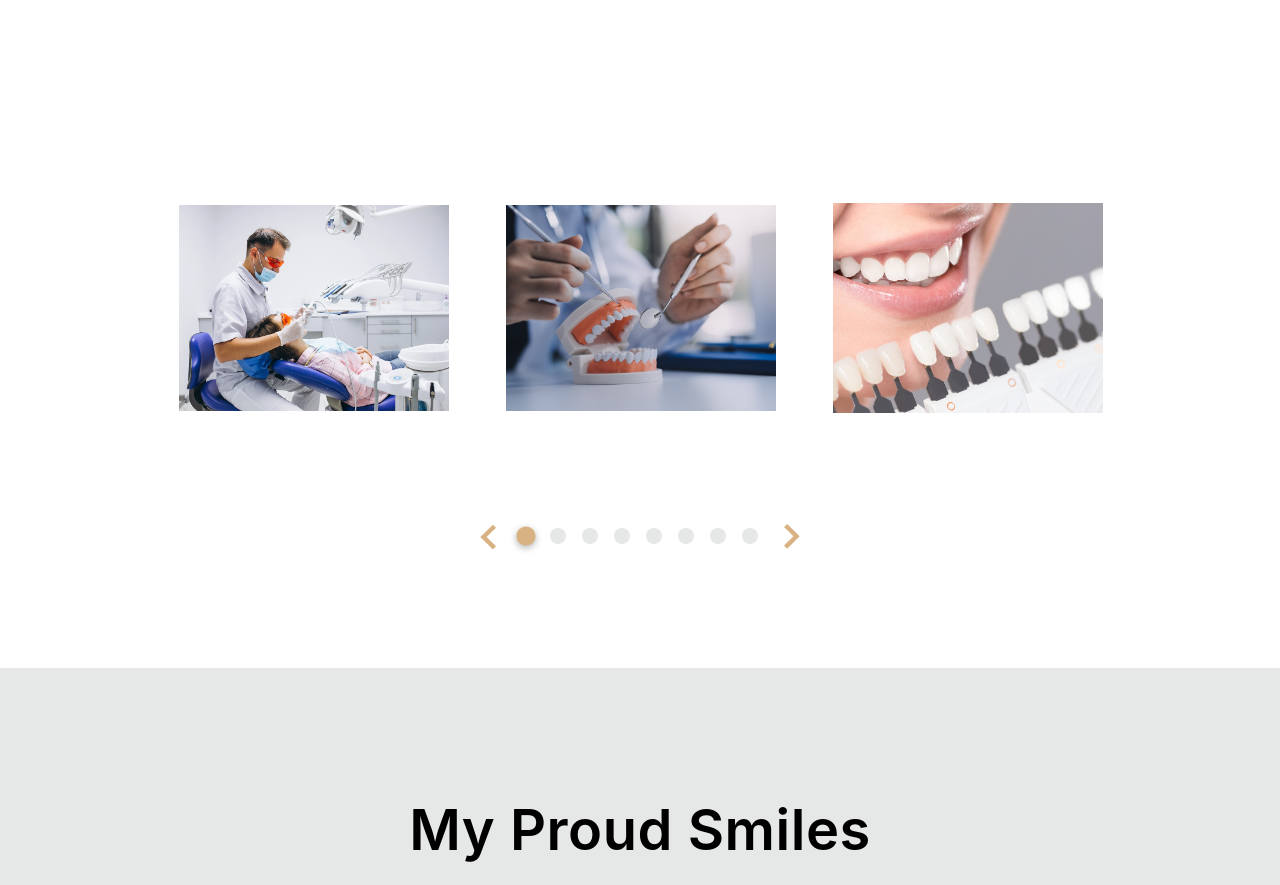
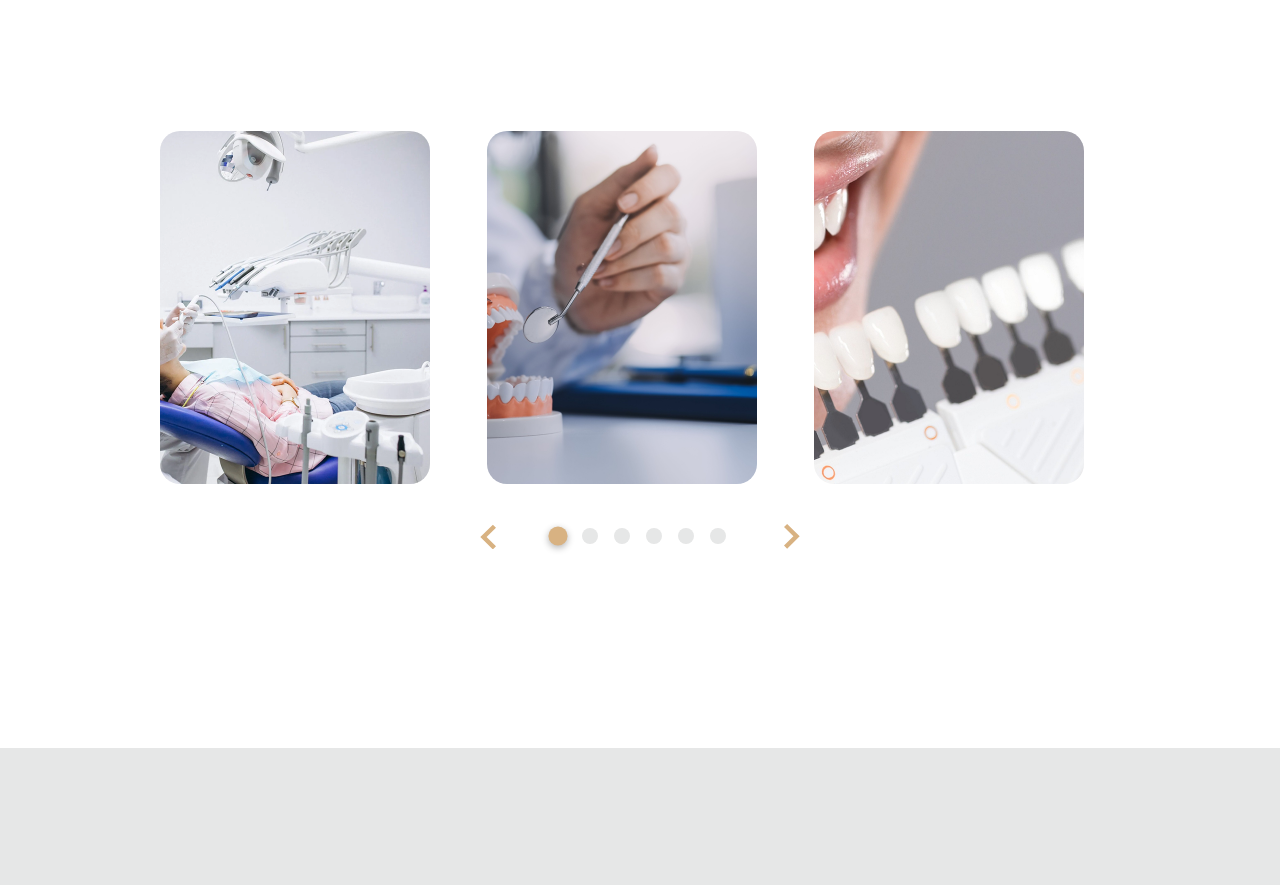
Before and after one commit to ghaffar02/new-dr-syed-qasim, a Next.js app: page /home in a window 1280 px wide. Shown: the part 3700-4585 px from the top of the page. Built offline with nearby package versions, Linux system fonts and the light colour scheme.

Commit message:
sliderData added

```diff
--- a/src/app/home/_sections/DentalSlider.tsx
+++ b/src/app/home/_sections/DentalSlider.tsx
@@ -1,17 +1,25 @@
 "use client";
 
-import React from "react";
+import React, { useState, useEffect, useRef } from "react";
 import Slider from "react-slick";
 import "slick-carousel/slick/slick.css";
 import "slick-carousel/slick/slick-theme.css";
-import { Box } from "@mui/material";
-import Image from "next/image";
+import { Box, Typography } from "@mui/material";
+import Image, { StaticImageData } from "next/image";
 import pngs from "@/_assets/pngs";
 import svgs from "@/_assets/svgs";
-import { sectionPadding } from "@/app/_utils/themes";
+import { localFontSize, sectionPadding } from "@/app/_utils/themes";
+import ButtonComponent from "@/_components/ButtonComponent";
 
 interface ArrowProps {
   onClick?: () => void;
+}
+
+interface SliderCardData {
+  image: StaticImageData;
+  icon: StaticImageData | string;
+  heading: string;
+  text: string;
 }
 
 const NextArrow: React.FC<ArrowProps> = ({ onClick }) => {
@@ -39,15 +47,61 @@ const PrevArrow: React.FC<ArrowProps> = ({ onClick }) => {
 };
 
 export default function DentalSlider() {
-  const sliderImages = [
-    pngs.dentalSlider1,
-    pngs.dentalSlider2,
-    pngs.dentalSlider3,
-    pngs.dentalSlider4,
-    pngs.dentalSlider1,
-    pngs.dentalSlider2,
-    pngs.dentalSlider3,
-    pngs.dentalSlider4,
+  const [hoveredIndex, setHoveredIndex] = useState<number | null>(null);
+  const slideRefs = useRef<(HTMLDivElement | null)[]>([]);
+
+  useEffect(() => {
+    slideRefs.current.forEach((ref, index) => {
+      if (ref) {
+        const slideElement = ref.closest(".slick-slide");
+        if (slideElement) {
+          if (hoveredIndex === index) {
+            slideElement.classList.add("dental-slide-hovered");
+          } else {
+            slideElement.classList.remove("dental-slide-hovered");
+          }
+        }
+      }
+    });
+  }, [hoveredIndex]);
+
+  const sliderData: SliderCardData[] = [
+    {
+      image: pngs.dentalSlider1,
+      icon: svgs.teethc,
+      heading: "Luxe Composite Bonding",
+      text: "Luxe Composite Bonding is a minimally invasive cosmetic treatment.",
+    },
+    {
+      image: pngs.dentalSlider2,
+      icon: svgs.sensitivity,
+      heading: "Composite bonding",
+      text: "Enhance your smile with precision and care through our expert composite bonding service.",
+    },
+    {
+      image: pngs.dentalSlider3,
+      icon: svgs.whitening,
+      heading: "Porcelain veneers",
+      text: "Dr Syed Qasim’s clinic offer custom-crafted veneers that cover imperfections.",
+    },
+    {
+      image: pngs.dentalSlider4,
+      icon: svgs.braces,
+      heading: "Invisalign",
+      text: "Achieve a beautifully aligned smile without the discomfort of traditional braces.",
+    },
+    {
+      image: pngs.dentalSlider5,
+      icon: svgs.suction,
+      heading: "surgical dentistry",
+      text: "Restore your smile with confidence through our advanced implant and surgical dental solutions.",
+    },
+    {
+      image: pngs.dentalSlider6,
+      icon: svgs.brushing,
+      heading: "Full mouth rehabilitation",
+      text: "Restore your smile and confidence with full mouth rehabilitation.",
+    },
   ];
 
   const settings = {
@@ -114,42 +168,138 @@ export default function DentalSlider() {
           width: "100%",
           margin: "auto",
           position: "relative",
+          paddingBottom: "80px",
         }}
-        className="dental-slider-container"
+        className={`dental-slider-container ${
+          hoveredIndex !== null ? "has-hovered-card" : ""
+        }`}
       >
         <Slider {...settings}>
-          {sliderImages.map((image, index) => (
+          {sliderData.map((card, index) => {
+            const isHovered = hoveredIndex === index;
+            return (
               <Box
                 key={index}
+                ref={(el: HTMLDivElement | null) => {
+                  slideRefs.current[index] = el;
+                }}
                 sx={{
                   display: "flex",
                   alignItems: "center",
                   justifyContent: "center",
+                  padding: "0 10px",
+                  transition: "padding 0.4s ease-in-out",
+                  flexShrink: 0,
+                }}
+              >
+                <Box
+                  onMouseEnter={() => setHoveredIndex(index)}
+                  onMouseLeave={() => setHoveredIndex(null)}
+                  sx={{
+                    width: "270px",
+                    height: "353px",
+                    position: "relative",
+                    cursor: "pointer",
+                    overflow: "hidden",
+                    borderRadius: "20px",
+                    transition: "width 0.4s ease-in-out",
+                  }}
+                >
+                  {/* Image Container - Full Width */}
+                  <Box
+                    sx={{
+                      position: "absolute",
+                      top: 0,
+                      left: 0,
                       width: "100%",
-                padding: "0 10px",
+                      height: "100%",
+                    }}
+                  >
+                    <Image
+                      src={card.image}
+                      alt={`Dental slider image ${index + 1}`}
+                      fill
+                      style={{
+                        objectFit: "cover",
+                        height: "100%",
+                        width: "100%",
+                        objectPosition: "center right",
+                      }}
+                    />
+                  </Box>
+
+                  {/* Hover Box */}
+                  <Box
+                    sx={{
+                      position: "absolute",
+                      top: 0,
+                      right: 0,
+                      transform: isHovered ? "" : "translateX(100%)",
+                      height: "100%",
+                      backgroundColor: "#010C0D80",
+                      opacity: isHovered ? 1 : 0,
+                      transition: "all 0.3s ease-in-out",
+                      overflow: "hidden",
+                      padding: "20px 25px",
+                      borderRadius: "20px",
+                      "& > :not(:last-child)": {
+                        marginBottom: "12px",
+                      },
                     }}
                   >
                     <Box
                       sx={{
-                  width: "270px",
-                  height: "353px",
-                  position: "relative",
-                  margin: "0 auto",
+                        padding: "10px",
+                        backgroundColor: "#fff",
+                        borderRadius: "6px",
+                        overflow: "hidden",
+                        width: "fit-content",
                       }}
                     >
-                <Box sx={{ marginX: "20px" }}>
                       <Image
-                    src={image}
-                    alt={`Dental slider image ${index + 1}`}
-                    fill
-                    style={{
-                      objectFit: "contain",
+                        style={{ width: "30px", height: "30px" }}
+                        src={card.icon}
+                        alt="icon"
+                      />
+                    </Box>
+                    <Typography
+                      sx={{
+                        color: "#D8B282",
+                        fontSize: localFontSize.p1,
+                        fontWeight: "700",
+                        textTransform: "capitalize",
+                      }}
+                    >
+                      {card.heading}
+                    </Typography>
+                    <Typography
+                      sx={{
+                        color: "#fff",
+                        fontSize: localFontSize.p5,
+                      }}
+                    >
+                      {card.text}
+                    </Typography>
+                    <ButtonComponent
+                      imgSrc={svgs.arrowright}
+                      label="Read More"
+                      sx={{
+                        color: "#D8B282",
+                        padding: { md: "5px 10px ", lg: "15px 40px" },
+                        backgroundColor: "#FFFFFF",
+                        fontSize: localFontSize.p5,
+                        fontWeight: "400",
+                        borderRadius: "10px",
+                        border: "unset",
+                        width: "100%",
+                        height: "50px",
                       }}
                     />
                   </Box>
                 </Box>
               </Box>
-          ))}
+            );
+          })}
         </Slider>
       </Box>
     </Box>
```
Lines whose indentation alone changed are shown as unchanged.
